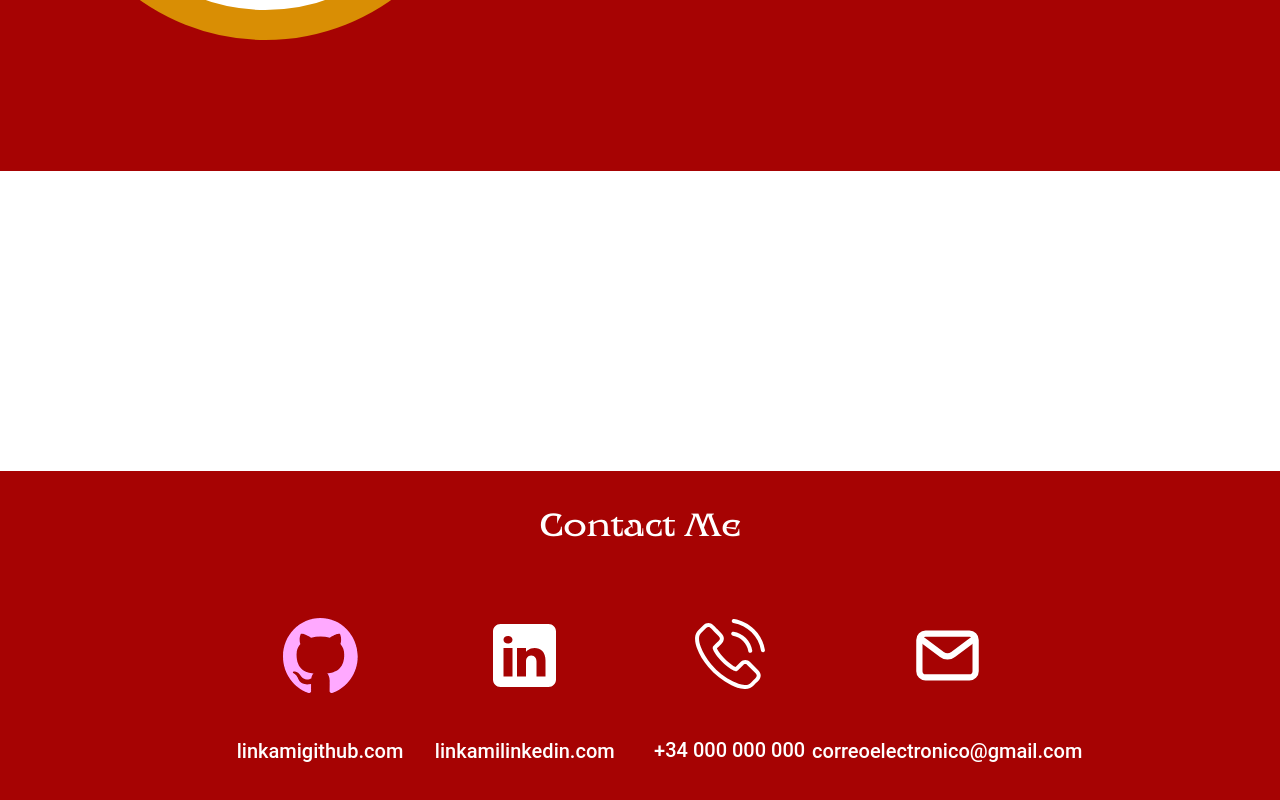
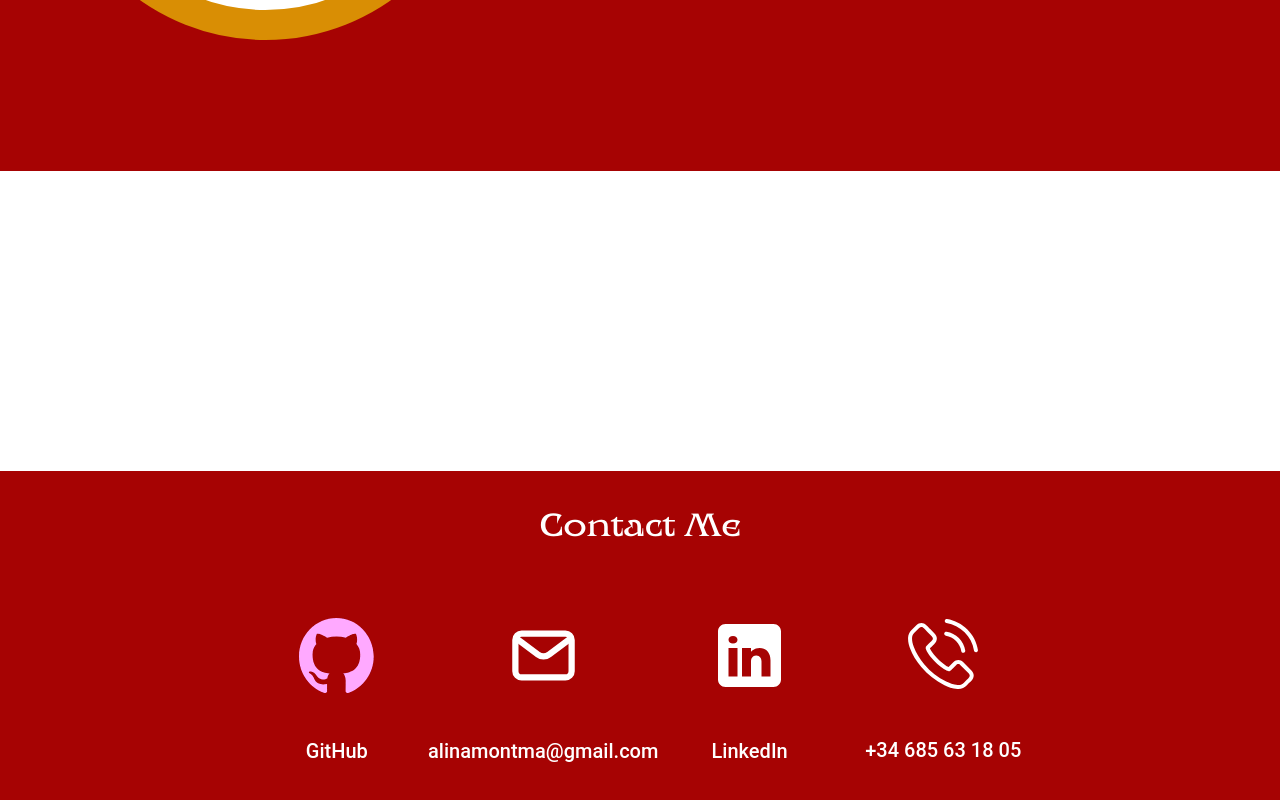
Before and after one commit to Alina-02/portfolio, a React (Vite) app: page / in a window 1280 px wide. Shown: the part 2267-3067 px from the top of the page. Built offline with nearby package versions, Linux system fonts and the light colour scheme.

Commit message:
contact me css and links

```diff
--- a/src/App.tsx
+++ b/src/App.tsx
@@ -7,9 +7,10 @@ import {
 } from "motion/react";
 
 import "./App.css";
-import "./circles.css";
-import "./aboutme.css";
-import "./floatingbutton.css";
+import "./styles/circles.css";
+import "./styles/aboutme.css";
+import "./styles/floatingbutton.css";
+import "./styles/contactme.css";
 
 import { TextFade } from "./components/TextFade";
 
@@ -284,48 +285,16 @@ function App() {
       </div>
       <div style={{ backgroundColor: "white", height: "300px" }}></div>
       <div
+        className="contact-me-container"
         style={{
           backgroundColor: styles[style]?.sectionsBackground,
-          height: "325px",
-          width: "100vw",
-          display: "flex",
-          justifyContent: "center",
-          alignItems: "center",
-          flexDirection: "column",
-          color: `white`,
-          paddingTop: "1vh",
         }}
       >
         <h2 style={{ fontFamily: `${styles[style]?.font}`, fontSize: "2rem" }}>
           {t("contactme")}
         </h2>
-        <div
-          style={{
-            maxWidth: "1280px",
-            height: "220px",
-            display: "flex",
-            flexDirection: "row",
-            justifyContent: "center",
-            alignItems: "center",
-
-            fontWeight: "500",
-            fontSize: "1.25rem",
-
-            marginTop: "2vh",
-            marginBottom: "2vh",
-          }}
-        >
-          <div
-            style={{
-              width: "25%",
-              height: "100%",
-              display: "flex",
-              flexDirection: "column",
-              justifyContent: "space-around",
-              alignItems: "center",
-              margin: "0.75vw",
-            }}
-          >
+        <div className="contact-me-information-container">
+          <div className="contact-me-element">
             <img
               src={"/icons/github.svg"}
               alt="github icon"
@@ -335,7 +304,21 @@ function App() {
                 filter: `${styles[style]?.iconstFilter}`,
               }}
             />
-            <a>linkamigithub.com</a>
+            <a href="https://github.com/Alina-02" target="_blank">
+              GitHub
+            </a>
+          </div>
+          <div className="contact-me-element">
+            <img
+              src={"/icons/email.svg"}
+              alt="email icon"
+              style={{
+                width: "75px",
+                height: "75px",
+                filter: `${styles[style]?.iconstFilter}`,
+              }}
+            />
+            <a>alinamontma@gmail.com</a>
           </div>
           {/*} <a target="_blank" href="https://icons8.com/icon/8808/linkedin">
             LinkedIn
@@ -344,17 +327,7 @@ function App() {
           <a target="_blank" href="https://icons8.com">
             Icons8
           </a>*/}
-          <div
-            style={{
-              width: "25%",
-              height: "100%",
-              display: "flex",
-              flexDirection: "column",
-              justifyContent: "space-around",
-              alignItems: "center",
-              margin: "0.75vw",
-            }}
-          >
+          <div className="contact-me-element">
             <img
               src={"/icons/linkedin.svg"}
               alt="linkedin icon"
@@ -364,21 +337,9 @@ function App() {
                 filter: `${styles[style]?.iconstFilter}`,
               }}
             />
-            <a>linkamilinkedin.com</a>
+            <a href="https://linkedin.com/in/alina-montoliu-2oo2">LinkedIn</a>
           </div>
-          <div
-            style={{
-              width: "25%",
-
-              height: "100%",
-              display: "flex",
-              flexDirection: "column",
-              justifyContent: "space-around",
-              alignItems: "center",
-
-              margin: "0.75vw",
-            }}
-          >
+          <div className="contact-me-element">
             <img
               src={"/icons/call.svg"}
               alt="calls icon"
@@ -388,30 +349,7 @@ function App() {
                 filter: `${styles[style]?.iconstFilter}`,
               }}
             />
-            <p style={{ margin: "0" }}>+34 000 000 000</p>
-          </div>
-          <div
-            style={{
-              width: "25%",
-              height: "100%",
-              display: "flex",
-              flexDirection: "column",
-              justifyContent: "space-around",
-              alignItems: "center",
-
-              margin: "0.75vw",
-            }}
-          >
-            <img
-              src={"/icons/email.svg"}
-              alt="email icon"
-              style={{
-                width: "75px",
-                height: "75px",
-                filter: `${styles[style]?.iconstFilter}`,
-              }}
-            />
-            <a>correoelectronico@gmail.com</a>
+            <p style={{ margin: "0" }}>+34 685 63 18 05</p>
           </div>
         </div>
       </div>
--- /dev/null
+++ b/src/styles/contactme.css
@@ -0,0 +1,36 @@
+.contact-me-container {
+  height: 325px;
+  width: 100vw;
+  display: flex;
+  justify-content: center;
+  align-items: center;
+  flex-direction: column;
+  color: white;
+  padding-top: 1vh;
+}
+
+.contact-me-information-container {
+  max-width: 1280px;
+  min-width: 800px;
+  height: 220px;
+  display: flex;
+  flex-direction: row;
+  justify-content: center;
+  align-items: center;
+
+  font-weight: 500;
+  font-size: 1.25rem;
+
+  margin-top: 2vh;
+  margin-bottom: 2vh;
+}
+
+.contact-me-element {
+  width: 25%;
+  height: 100%;
+  display: flex;
+  flex-direction: column;
+  justify-content: space-around;
+  align-items: center;
+  margin: 0.75vw;
+}
```
Also changed, not shown: src/styles/aboutme.css (renamed from src/aboutme.css), src/styles/circles.css (renamed from src/circles.css), src/styles/floatingbutton.css (renamed from src/floatingbutton.css).
